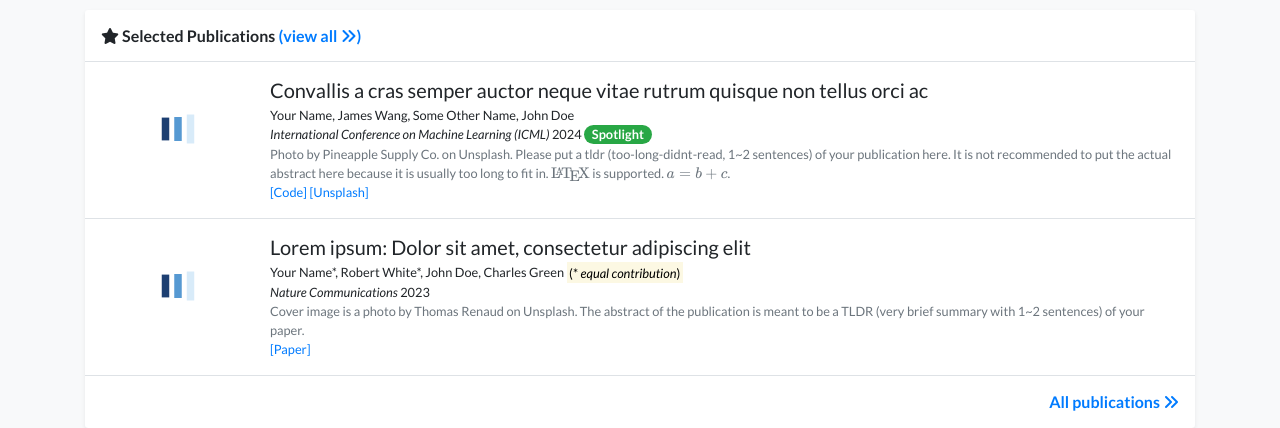
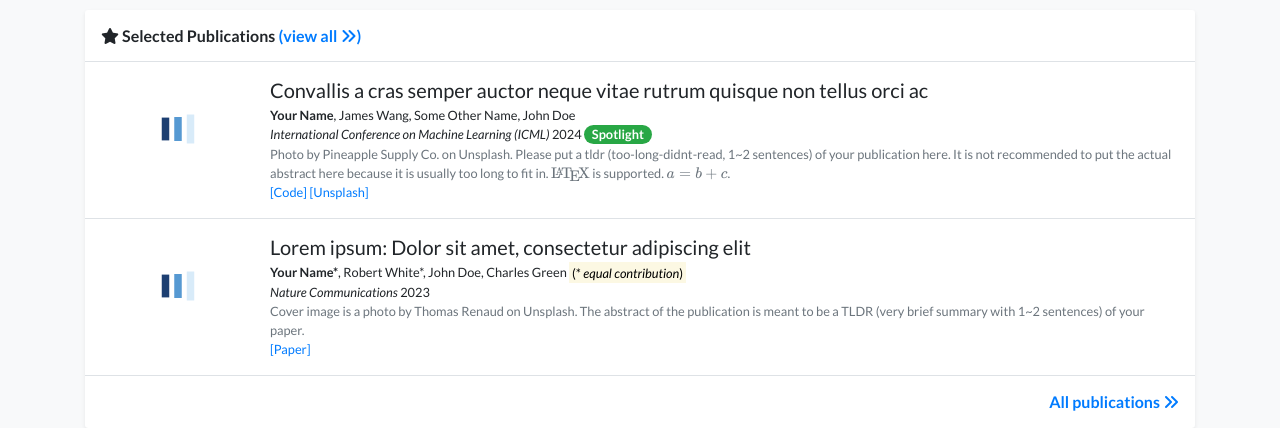
Before and after one commit to xiaotingsong/xiaotingsong.github.io, a Jekyll site: the page built from index.html, in a window 1280 px wide and 1328 px high. Shown: the part 844-1272 px from the top of the window. Built offline with Jekyll 4.4.1, drawn with Linux system fonts in a browser that asks for light colours; nearby versions of some CDN libraries; a style sheet for code colours, icons or effects is not loaded; part of the change alters nothing that is shown.

```diff
--- a/_data/authors.yml
+++ b/_data/authors.yml
@@ -1,4 +1,4 @@
-"Tingsong Xiao":
+"Your Name":
   bold: true
 
 "Robert White":
```
